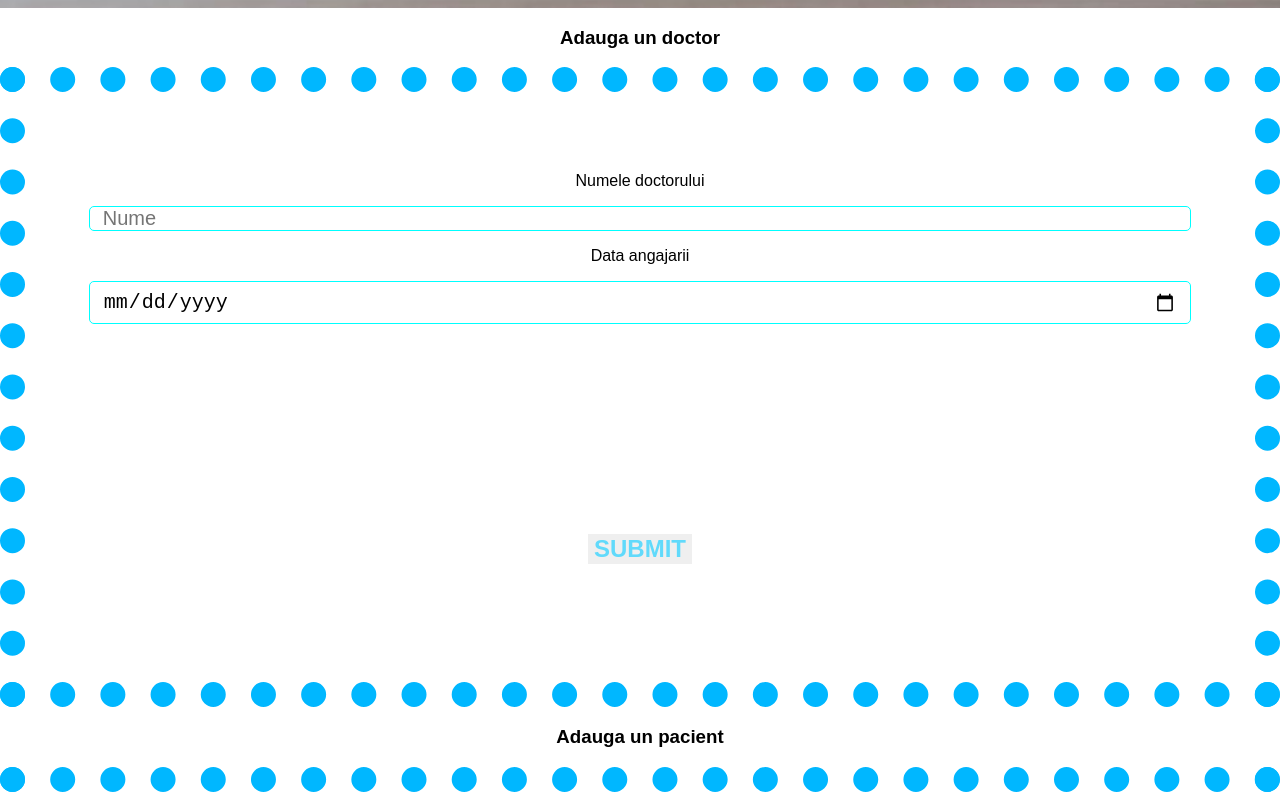
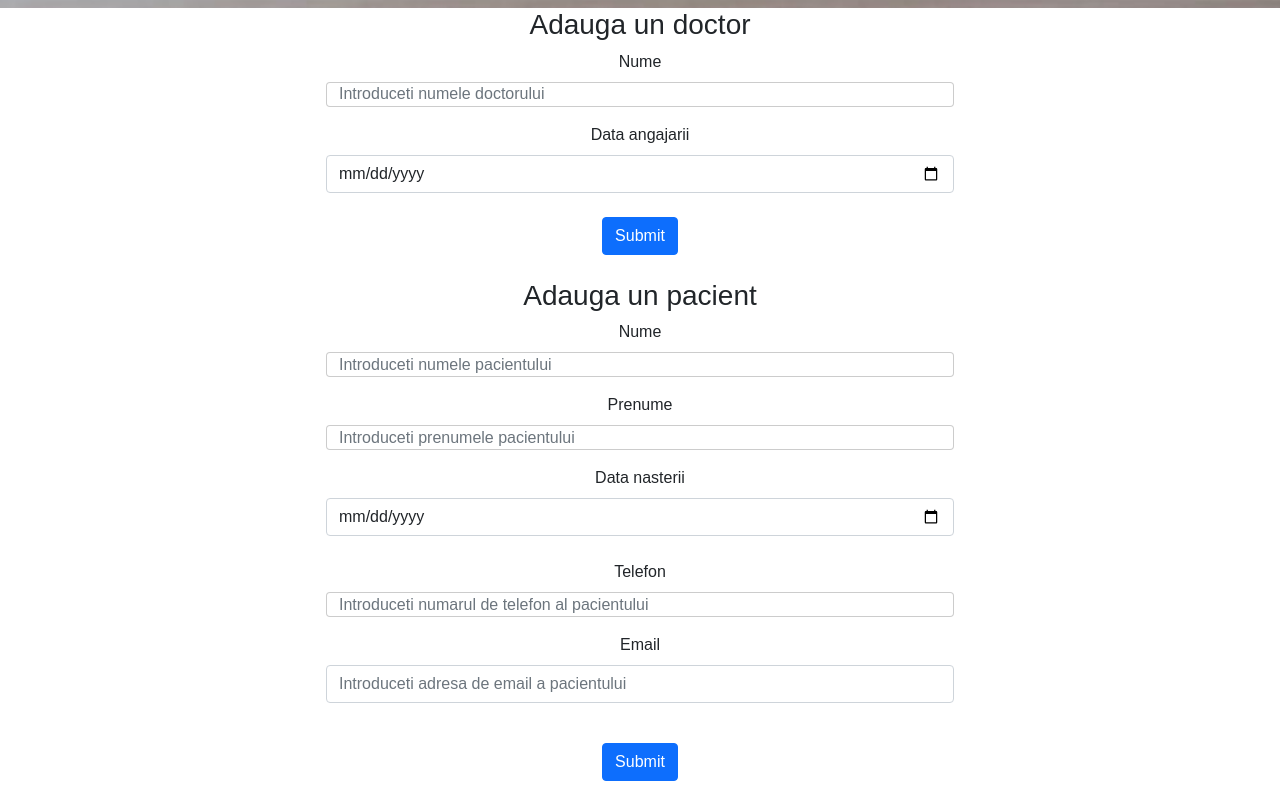
Before and after one commit to musat-andreea/DWBI_Project, a React (Create React App) app: page / in a window 1280 px wide. Shown: the part 1560-2360 px from the top of the page. Built offline with nearby package versions, Linux system fonts and the light colour scheme; no server answers.

Commit message:
Add patient and doctors

```diff
--- a/package.json
+++ b/package.json
@@ -7,7 +7,9 @@
     "@testing-library/react": "^13.4.0",
     "@testing-library/user-event": "^13.5.0",
     "axios": "^1.2.2",
+    "bootstrap": "^5.2.3",
     "react": "^18.2.0",
+    "react-bootstrap": "^2.7.0",
     "react-dom": "^18.2.0",
     "react-scripts": "5.0.1",
     "web-vitals": "^2.1.4"
--- a/public/index.html
+++ b/public/index.html
@@ -10,6 +10,7 @@
       content="Web site created using create-react-app"
     />
     <link rel="apple-touch-icon" href="%PUBLIC_URL%/logo192.png" />
+    <link rel="stylesheet" href="https://cdn.jsdelivr.net/npm/bootstrap@5.1.3/dist/css/bootstrap.min.css" integrity="sha384-1BmE4kWBq78iYhFldvKuhfTAU6auU8tT94WrHftjDbrCEXSU1oBoqyl2QvZ6jIW3" crossorigin="anonymous">
     <!--
       manifest.json provides metadata used when your web app is installed on a
       user's mobile device or desktop. See https://developers.google.com/web/fundamentals/web-app-manifest/
--- a/src/App.js
+++ b/src/App.js
@@ -15,6 +15,11 @@ import AddDoctor from "./Components/AddDoctor";
 import AddPacient from "./Components/AddPacient";
 import axios from "axios";
 import { apiConfig } from "./apiConfig";
+// import 'bootstrap/dist/css/bootstrap.min.css';
+// import 'bootstrap/dist/css/bootstrap.css';
+import "bootstrap/dist/js/bootstrap.bundle.min";
+import Row from "react-bootstrap/Row";
+import Col from "react-bootstrap/Col";
 
 function App() {
     const title = 'Welcome to your health journal!';
@@ -101,8 +106,19 @@ function App() {
             </div>
             <Header />
 
-            <AddDoctor />
-            <AddPacient />
+            <Row>
+                <Col md={{offset: 3, span: 6}}>
+                    <AddDoctor />
+                </Col>
+
+            </Row>
+<br/>
+            <Row>
+                <Col md={{offset: 3, span: 6}}>
+                    <AddPacient />
+                </Col>
+            </Row>
+
             <Feature />
             <Presentation />
             <About image={aboutimage} title='Pacientii nostri' button='Make an appointment' />
--- a/src/Components/AddDoctor.jsx
+++ b/src/Components/AddDoctor.jsx
@@ -1,13 +1,17 @@
 import React, {useEffect, useState} from 'react';
 import axios from 'axios';
 import {apiConfig} from "../apiConfig";
+import Button from 'react-bootstrap/Button';
+import Form from 'react-bootstrap/Form';
+// import 'bootstrap/dist/css/bootstrap.min.css';
+// import 'bootstrap/dist/css/bootstrap.css';
 
 function AddDoctor(props) {
     const [name, setName] = useState('');
     const [hireDate, setHireDate] = useState('');
 
     const getDoctors = async () => {
-        let doctors = await axios.get(`${apiConfig.baseUrl}/doctors`);
+        let doctors = await axios.get(`http://localhost:8008/doctors`);
     };
     const addDoctor = async (e) => {
         e.preventDefault();
@@ -21,7 +25,7 @@ function AddDoctor(props) {
 
           var config = {
             method: 'put',
-            url: 'http://192.168.50.125:3002/api/doctor-create',
+            url: 'http://localhost:8008/doctor-create',
             headers: {
               'Content-Type': 'application/json'
             },
@@ -51,34 +55,64 @@ function AddDoctor(props) {
 
     });
     return (
-        <div id='adddoctor'>
-            <h3>Adauga un doctor</h3>
-            <div className = "form-box">
-                <form onSubmit={addDoctor}>
+            <Form onSubmit={addDoctor}>
+                <h3>Adauga un doctor</h3>
+                <Form.Group className="mb-3" controlId="formBasicEmail">
+                    <Form.Label>Nume</Form.Label>
+                    <Form.Control type="text" placeholder="Introduceti numele doctorului" onChange={(e) => setName(e.target.value)}/>
+                    {/*<Form.Text className="text-muted">*/}
+                    {/*    We'll never share your email with anyone else.*/}
+                    {/*</Form.Text>*/}
+                </Form.Group>
+                <Form.Group controlId="duedate">
+                    <Form.Label>Data angajarii</Form.Label>
+                    <Form.Control
+                        type="date"
+                        name="duedate"
+                        placeholder="Introduceti data angajarii"
+                        //value={hireDate}
+                        onChange={(e) => setHireDate(e.target.value)}
+                    />
+                </Form.Group>
+                {/*<Form.Group className="mb-3" controlId="formBasicPassword">*/}
+                {/*    <Form.Label>Password</Form.Label>*/}
+                {/*    <Form.Control type="password" placeholder="Password" />*/}
+                {/*</Form.Group>*/}
+                {/*<Form.Group className="mb-3" controlId="formBasicCheckbox">*/}
+                {/*    <Form.Check type="checkbox" label="Check me out" />*/}
+                {/*</Form.Group>*/}
+                <br />
+                <Button variant="primary" type="submit">
+                    Submit
+                </Button>
+            </Form>
 
-                    <div className = "adddoctor">
-                        <p>Numele doctorului</p>
-                        <input placeholder="Nume" type="text"  style={{border: '1px solid cyan'}} onChange={(e) => setName(e.target.value)}/>
-                        <p>Data angajarii</p>
-                        <input type="date" placeholder="Data Angajarii" style={{border: '1px solid cyan'}}  onChange={(e) => setHireDate(e.target.value)}/><br/>
-                        <br />
-                        <br />
-                        <br />
-                        <br />
-                        <br />
-                        <br />
-                        <br />
-                        <br />
-                        <br />
-                        <br />
-                    </div>
-
-                    <button type = "submit" id= "submitBtn" className = "button-text">Submit</button>
-                </form>
-
-            </div>
-        </div>
-    )
+    );
 }
 
 export default AddDoctor;
+
+{/*<div className = "form-box">*/}
+{/*    <form onSubmit={addDoctor}>*/}
+
+{/*        <div className = "adddoctor">*/}
+{/*            <p>Numele doctorului</p>*/}
+{/*            <input placeholder="Nume" type="text"  style={{border: '1px solid cyan'}} onChange={(e) => setName(e.target.value)}/>*/}
+{/*            <p>Data angajarii</p>*/}
+{/*            <input type="date" placeholder="Data Angajarii" style={{border: '1px solid cyan'}}  onChange={(e) => setHireDate(e.target.value)}/><br/>*/}
+{/*            <br />*/}
+{/*            <br />*/}
+{/*            <br />*/}
+{/*            <br />*/}
+{/*            <br />*/}
+{/*            <br />*/}
+{/*            <br />*/}
+{/*            <br />*/}
+{/*            <br />*/}
+{/*            <br />*/}
+{/*        </div>*/}
+
+{/*        <button type = "submit" id= "submitBtn" className = "button-text">Submit</button>*/}
+{/*    </form>*/}
+
+{/*</div>*/}
--- a/src/Components/AddPacient.jsx
+++ b/src/Components/AddPacient.jsx
@@ -1,6 +1,8 @@
 import React, {useState} from 'react';
 import axios from "axios";
 import {apiConfig} from "../apiConfig";
+import Button from 'react-bootstrap/Button';
+import Form from 'react-bootstrap/Form';
 
 function AddPacient(props) {
     const [name, setName] = useState('');
@@ -23,7 +25,7 @@ function AddPacient(props) {
 
         var config = {
             method: 'put',
-            url: 'http://192.168.50.125:3002/api/pacient-create',
+            url: 'http://localhost:8008/pacient-create',
             headers: {
                 'Content-Type': 'application/json'
             },
@@ -45,27 +47,50 @@ function AddPacient(props) {
     return (
         <div id='addpacient'>
             <h3>Adauga un pacient</h3>
-            <div className = "form-box">
-                <form onSubmit={addPatient}>
+            <Form onSubmit={addPatient}>
+                <Form.Group className="mb-3" controlId="formBasicEmail">
+                    <Form.Label>Nume</Form.Label>
+                    <Form.Control type="text" placeholder="Introduceti numele pacientului" onChange={(e) => setName(e.target.value)} />
+                    {/*<Form.Text className="text-muted">*/}
+                    {/*    We'll never share your email with anyone else.*/}
+                    {/*</Form.Text>*/}
+                </Form.Group>
+                <Form.Group className="mb-3" controlId="formBasicEmail">
+                    <Form.Label>Prenume</Form.Label>
+                    <Form.Control type="text" placeholder="Introduceti prenumele pacientului" onChange={(e) => setLastname(e.target.value)} />
+                </Form.Group>
+                <Form.Group controlId="duedate">
+                    <Form.Label>Data nasterii</Form.Label>
+                    <Form.Control
+                        type="date"
+                        name="duedate"
+                        placeholder="Introduceti data nasterii"
+                        // value={birthday}
+                        onChange={(e) => setBirthday(e.target.value)}
+                    />
+                </Form.Group>
+                <br />
+                <Form.Group className="mb-3" controlId="formBasicEmail">
+                    <Form.Label>Telefon</Form.Label>
+                    <Form.Control type="text" placeholder="Introduceti numarul de telefon al pacientului" onChange={(e) => setPhone(e.target.value)} />
+                </Form.Group>
+                <Form.Group className="mb-3" controlId="formBasicEmail">
+                    <Form.Label>Email</Form.Label>
+                    <Form.Control type="email" placeholder="Introduceti adresa de email a pacientului" onChange={(e) => setEmail(e.target.value)} />
+                </Form.Group>
+                {/*<Form.Group className="mb-3" controlId="formBasicPassword">*/}
+                {/*    <Form.Label>Password</Form.Label>*/}
+                {/*    <Form.Control type="password" placeholder="Password" />*/}
+                {/*</Form.Group>*/}
+                {/*<Form.Group className="mb-3" controlId="formBasicCheckbox">*/}
+                {/*    <Form.Check type="checkbox" label="Check me out" />*/}
+                {/*</Form.Group>*/}
+                <br />
+                <Button variant="primary" type="submit">
+                    Submit
+                </Button>
+            </Form>
 
-                    <div className = "addpacient">
-                        <input placeholder="Nume" type={'text'} onChange={(e) => setName(e.target.value)}/>
-                        <input placeholder="Prenume" type={'text'} onChange={(e) => setLastname(e.target.value)}/>
-                        <input placeholder="Data Nasterii" style={{border: '1px solid black'}} type={'date'} onChange={(e) => setBirthday(e.target.value)}/>
-                        <input placeholder="E-mail" type={'text'} onChange={(e) => setEmail(e.target.value)}/>
-                        <input placeholder="Phone 000-000-0000" type={'text'} onChange={(e) => setPhone(e.target.value)}/>
-                        <br />
-                        <br />
-                        <br />
-                        <br />
-                        {/*<textarea placeholder="Shipping Address"/><br />*/}
-                        {/*<textarea placeholder="Physical location of the project"/><br />*/}
-                    </div>
-
-                    <button type = "submit" id= "submitBtn" className = "button-text">Submit</button>
-                </form>
-
-            </div>
 
 
         </div>
--- a/src/index.css
+++ b/src/index.css
@@ -392,9 +392,10 @@ nav .menu-btn,
 .form-box{
   min-width: 100%;
   height: 80vh;
-  border: dotted #00b7ff 2vw;
+  weight: 80vh;
+  border: dotted #00b7ff 1vw;
   /* border: 1px solid red; */
-  margin: 0vw;
+  margin: 10vw;
   padding: 5vw ;
   position:relative;
   /* position:relative for .prevBtn and .nextBtn position:absolute; */
```
Also changed, not shown: 1 other file (tests, documents, lock files or other folders).
